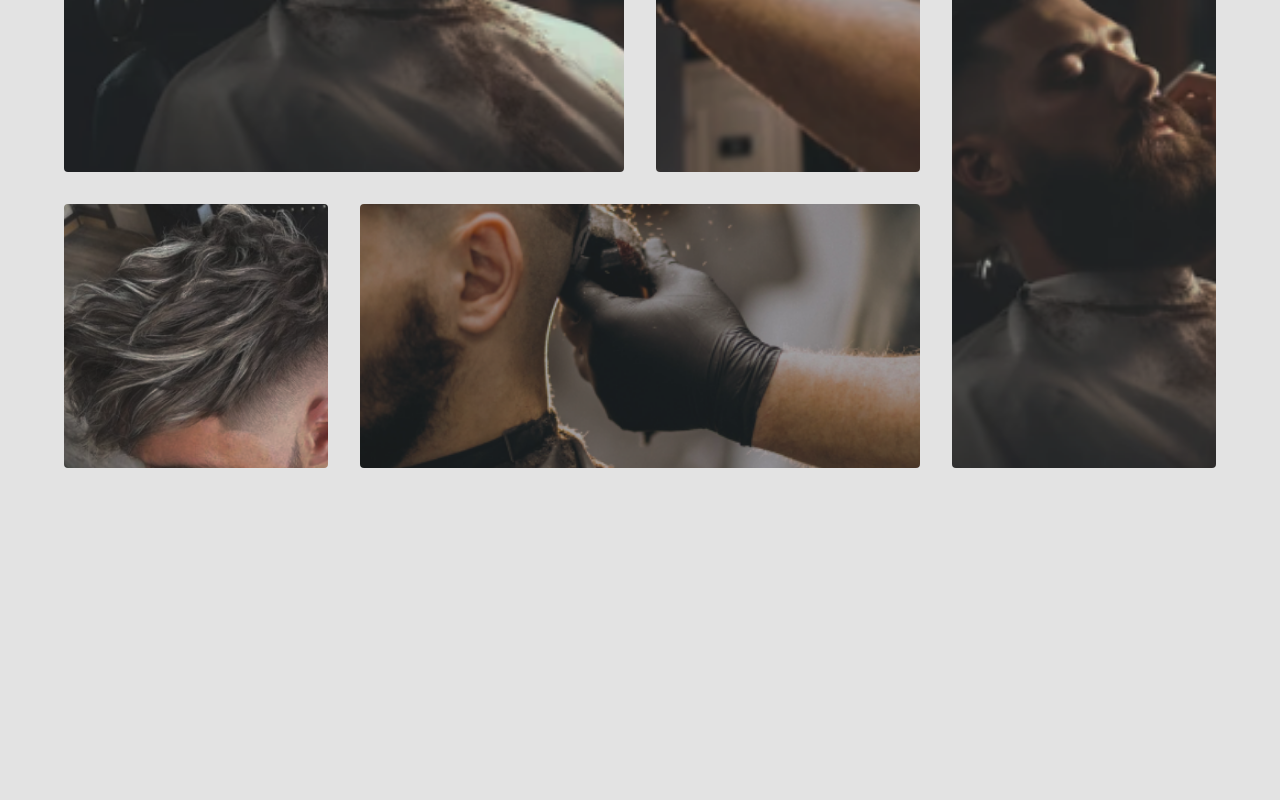
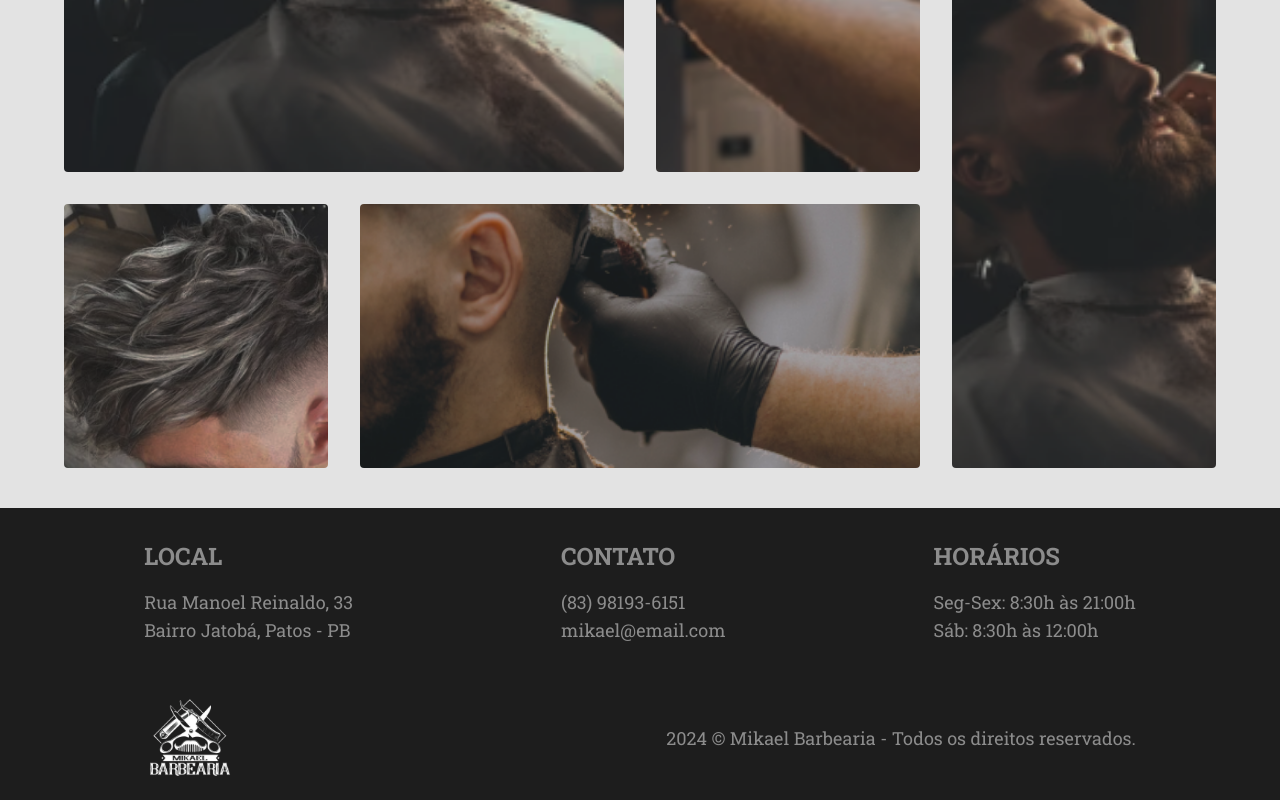
Before and after one commit to andreydantasvf/mikael-barbearia, a Next.js app: page / in a window 1280 px wide. Shown: the part 2778-3578 px from the top of the page. Before the commit the page ends 3286 px from the top, so only its background shows below. Built offline with nearby package versions, Linux system fonts and the light colour scheme.

Commit message:
feat: create footer

```diff
--- /dev/null
+++ b/src/app/components/Footer.tsx
@@ -0,0 +1,35 @@
+import Image from "next/image";
+
+export function Footer() {
+  return (
+    <footer className="bg-background_black flex items-center flex-col justify-center pt-8 pb-4">
+      <div className="max-w-[1440px]">
+        <div className="text-xs text-[#8C8C8C] font-roboto-slab">
+          <div className="flex justify-between gap-3 md:gap-52 text-[8px] md:text-lg">
+            <div className="text-left">
+              <p className="text-[10px] md:text-2xl md:mb-4"><strong>LOCAL</strong></p>
+              <p>Rua Manoel Reinaldo, 33</p>
+              <p>Bairro Jatobá, Patos - PB</p>
+            </div>
+            <div className="text-left">
+              <p className="text-[10px] md:text-2xl md:mb-4"><strong>CONTATO</strong></p>
+              <p>(83) 98193-6151</p>
+              <p>mikael@email.com</p>
+            </div>
+            <div className="text-left">
+              <p className="text-[10px] md:text-2xl md:mb-4"><strong>HORÁRIOS</strong></p>
+              <p>Seg-Sex: 8:30h às 21:00h</p>
+              <p>Sáb: 8:30h às 12:00h</p>
+            </div>
+          </div>
+
+          <div className="flex items-center justify-center md:justify-between mt-12 md:text-lg">
+            <Image className="hidden md:block" src='/logo.svg' alt="Logo da barbearia de Mikael" width={92} height={92} />
+            <span>2024 © Mikael Barbearia - Todos os direitos reservados.</span>
+          </div>
+        </div>
+      </div>
+
+    </footer>
+  )
+}
--- a/src/app/page.tsx
+++ b/src/app/page.tsx
@@ -1,3 +1,4 @@
+import { Footer } from "./components/Footer";
 import { Gallery } from "./components/Gallery";
 import { Header } from "./components/Header";
 import { HomePage } from "./components/Home";
@@ -14,6 +15,7 @@ export default function Home() {
         <Localization />
         <Gallery />
       </main>
+      <Footer />
     </>
   );
 }
```
